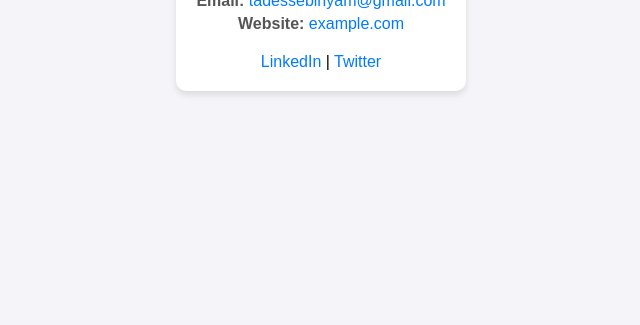
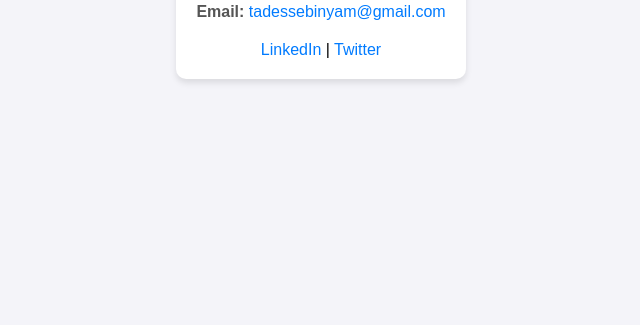
Before and after one commit to binjamin/card, a plain HTML site: page index.html in a window 1280 px wide. Shown: the part 475-800 px from the top of the page, without its empty margins (319-959 px from the left). Drawn offline with Linux system fonts and the light colour scheme.

Commit message:
index.html

```diff
--- a/index.html
+++ b/index.html
@@ -16,7 +16,6 @@
     <main>
       <p><strong>Phone:</strong> <a href="tel:+251928415943">+251928415943</a></p>
       <p><strong>Email:</strong> <a href="mailto:tadessebinyam@gmail.com">tadessebinyam@gmail.com</a></p>
-      <p><strong>Website:</strong> <a href="https://example.com" target="_blank">example.com</a></p>
     </main>
     <footer>
       <a href="https://linkedin.com/in/binyam-tadesse-20b6681b9" target="_blank">LinkedIn</a> |
```
